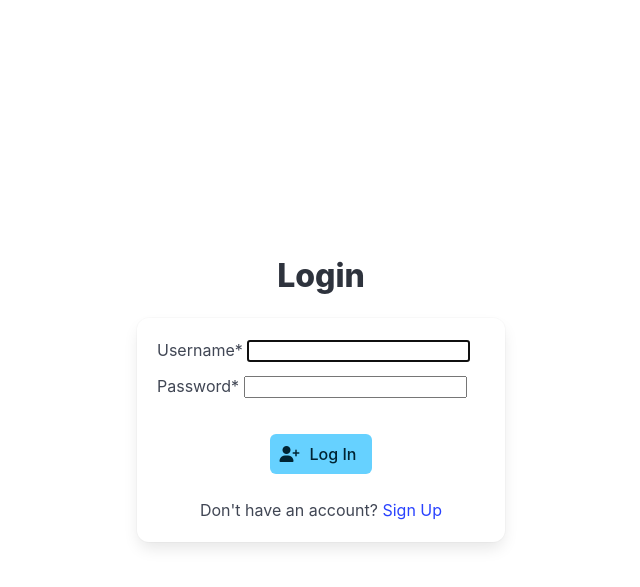
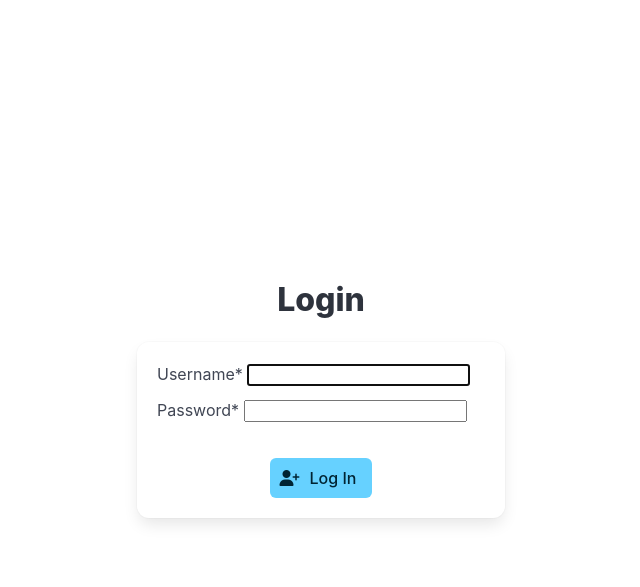
Before and after one commit to Jaysnvith/sales_prototype, a Django app: page /accounts/login/ in a window 1280 px wide. Shown: the top 587 px of the page, without its empty margins (319-959 px from the left). Run offline with Django 5.2, Linux system fonts and the light colour scheme; some libraries are stand-ins or nearby versions.

Commit message:
Remove registration link

```diff
--- a/templates/registration/login.html
+++ b/templates/registration/login.html
@@ -26,10 +26,6 @@
                 </span>
               </button>
             </div>
-            <div class="block has-text-centered">
-              Don't have an account?
-              <a href="{% url 'signup' %}">Sign Up</a>
-            </div>
           </div>
         </div>
       </div>
```
